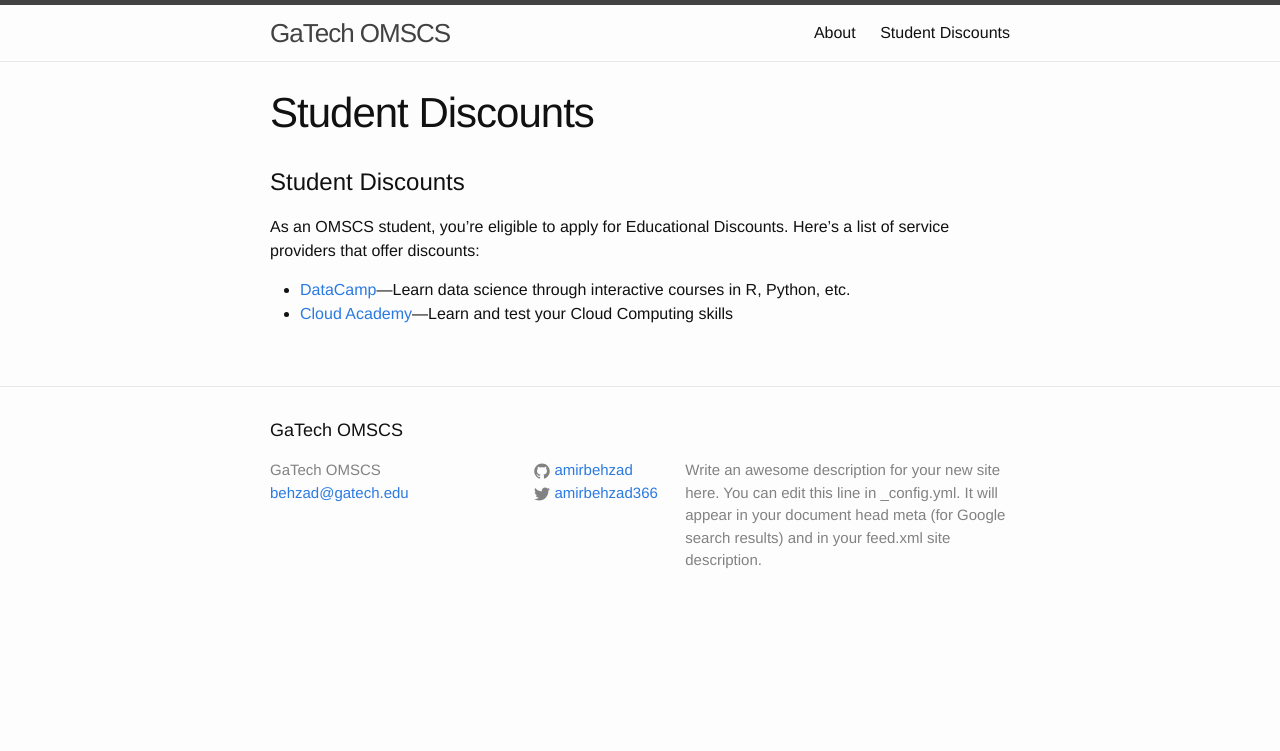
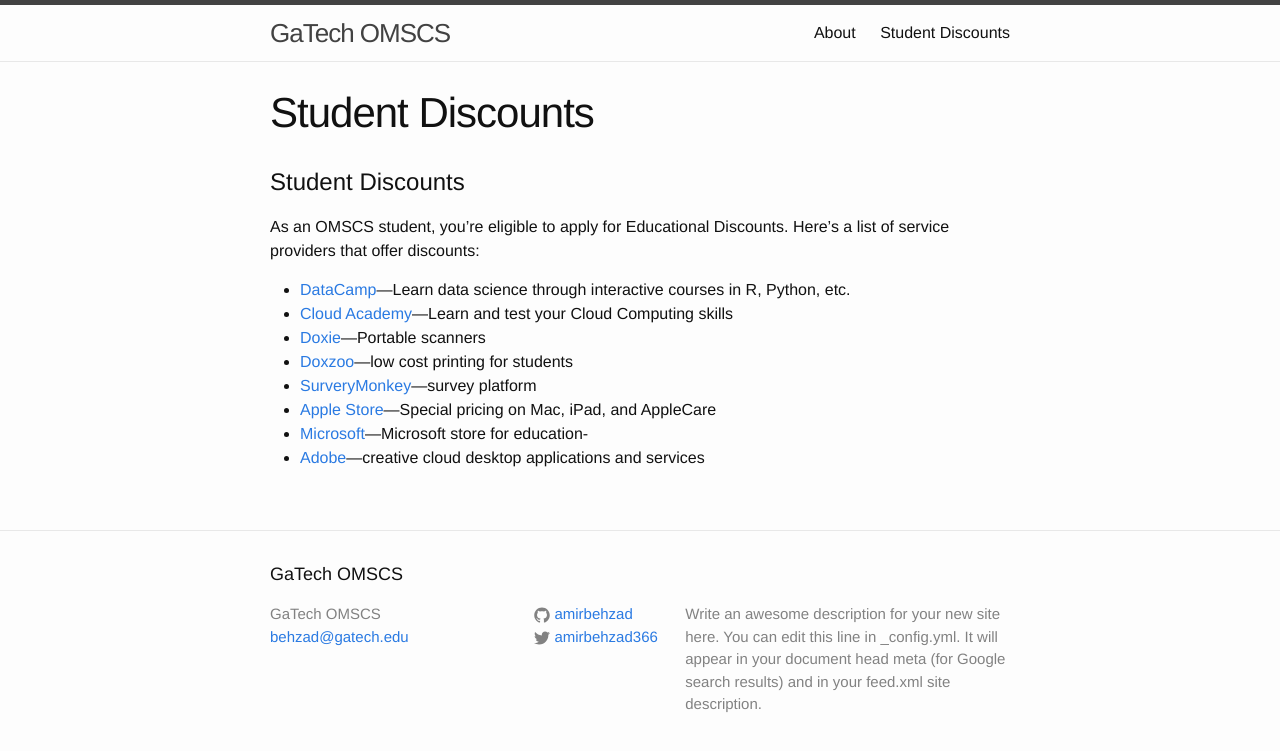
Before and after one commit to amirbehzad/omscs.info, a Jekyll site: the page built from discounts.md, in a window 1280 px wide. Shown: the top 751 px of the page. Built offline with Jekyll 4.4.1, drawn with Linux system fonts in a browser that asks for light colours.

Commit message:
More discounts

```diff
--- a/discounts.md
+++ b/discounts.md
@@ -11,3 +11,9 @@ that offer discounts:
 
 - [DataCamp](https://www.datacamp.com/enroll-student)&mdash;Learn data science through interactive courses in R, Python, etc.
 - [Cloud Academy](https://cloudacademy.com/students/)&mdash;Learn and test your Cloud Computing skills
+- [Doxie](http://www.getdoxie.com/store/info-education.php)&mdash;Portable scanners
+- [Doxzoo](http://doxzoo.com/student-printing)&mdash;low cost printing for students
+- [SurveryMonkey](http://help.surveymonkey.com/articles/en_US/kb/Discounts)&mdash;survey platform
+- [Apple Store](http://www.apple.com/shop/mac/education)&mdash;Special pricing on Mac, iPad, and AppleCare
+- [Microsoft](www.microsoftstore.com/store/msusa/en_US/edu)&mdash;Microsoft store for education-
+- [Adobe](http://www.adobe.com/sea/creativecloud/buy/students.html)&mdash;creative cloud desktop applications and services
```
